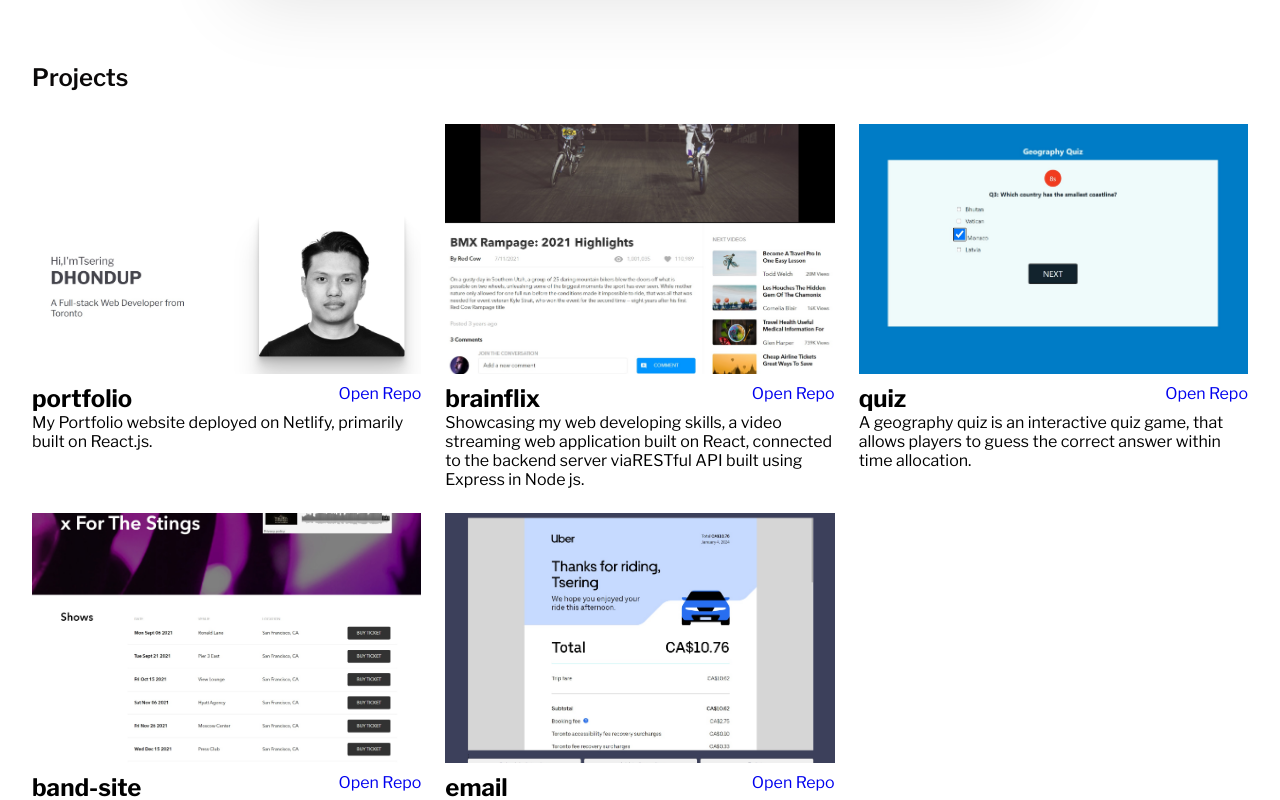
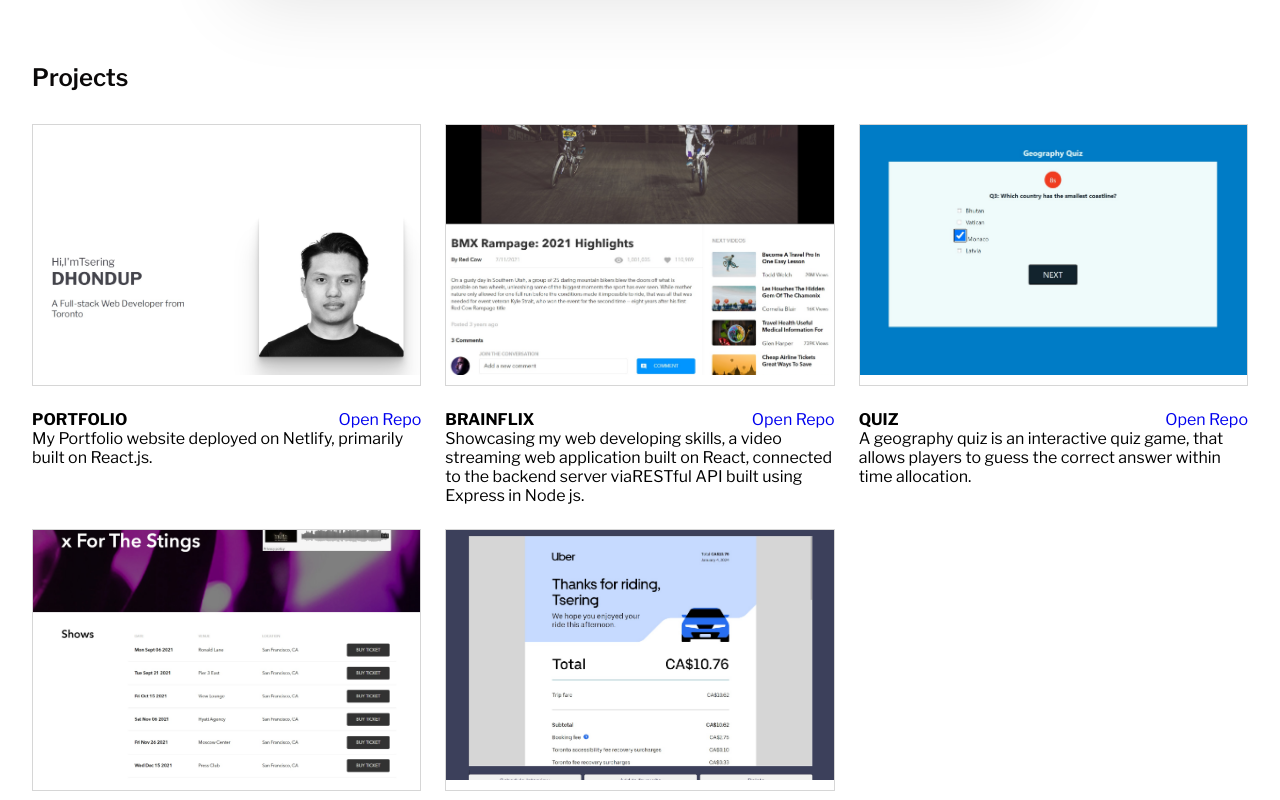
Before and after one commit to Tsedhondup/Portfolio, a React (Create React App) app: page / in a window 1280 px wide. Shown: the part 1580-2380 px from the top of the page. Built offline with nearby package versions, Linux system fonts and the light colour scheme.

Commit message:
image scale-up when hovered working

```diff
--- a/src/Components/Works/Works.js
+++ b/src/Components/Works/Works.js
@@ -82,7 +82,9 @@ const Works = () => {
             </a>
           </div>
 
-          <p>{item.description}</p>
+          <p className="project-text-container__description">
+            {item.description}
+          </p>
         </div>
       </motion.div>
     );
--- a/src/Components/Works/Works.scss
+++ b/src/Components/Works/Works.scss
@@ -58,8 +58,12 @@
 }
 
 .project-image-container {
+  display: block;
   position: relative;
   z-index: 5;
+  border: 1px solid $pewter;
+  transition: 0.5s;
+  margin-bottom: 24px;
   &__image {
     display: block;
     width: 100%;
@@ -94,28 +98,43 @@
     transition: 1s;
   }
 }
-// DYNAMIC JS CLASS
-// .project-image-container:hover{
-//   scale: 1.5;
-//   transition: 0.5;
-//   background-color: red;
-//   height: 300px;
-// }
+
 .js-scale-up {
-  scale: 1.5;
-  transition: 0.5;
-  background-color: red;
+  scale: 1.1;
+  transition: 1;
   height: 300px;
 }
 
 .project-text-container {
+  position: relative;
+  z-index: 5;
   &__text {
     width: 100%;
     display: flex;
     justify-content: space-between;
+    align-items: center;
+    &--name {
+      font-size: 13px;
+      text-transform: uppercase;
+      @include tablet {
+        font-size: 14px;
+      }
+      @include desktop {
+        font-size: 16px;
+      }
+    }
     &--repo {
       text-align: right;
       text-decoration: none;
+    }
+  }
+  &__description {
+    font-size: 12px;
+    @include tablet {
+      font-size: 14px;
+    }
+    @include desktop {
+      font-size: 16px;
     }
   }
 }
```
